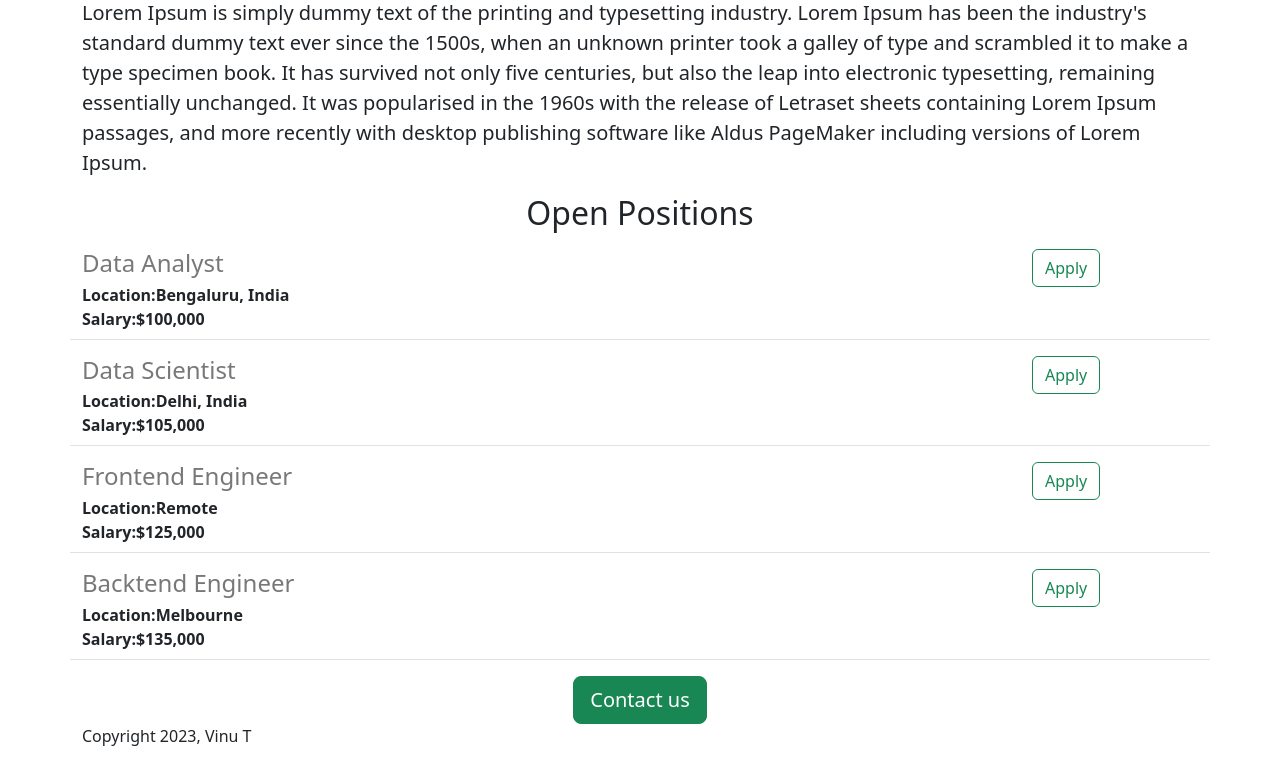
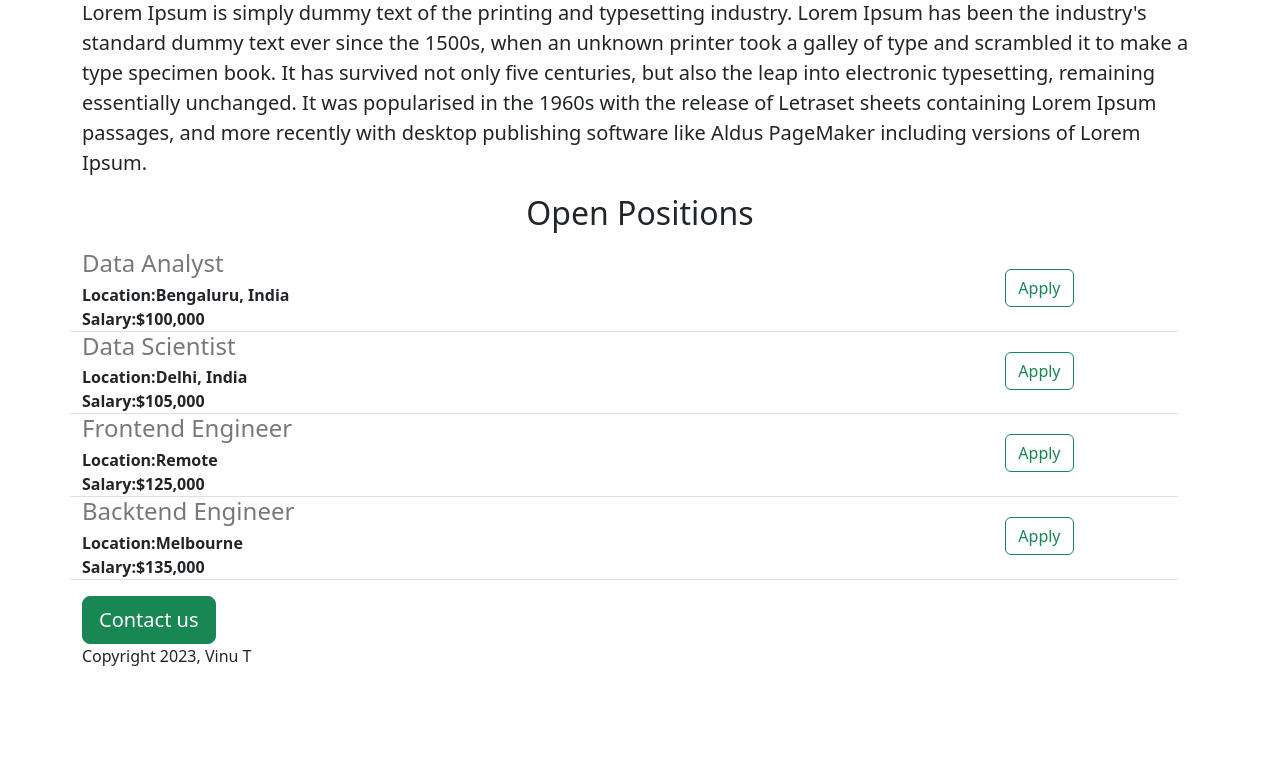
Before and after one commit to PandaMech/production-downtime, a Flask app: page / in a window 1280 px wide. Shown: the part 428-1192 px from the top of the page. After the commit the page ends 1094 px from the top, so only its background shows below. Run offline with Flask 2, Linux system fonts and the light colour scheme.

Commit message:
Fixed right buttons overflow in mobile devices

```diff
--- a/static/style.css
+++ b/static/style.css
@@ -27,9 +27,7 @@
   text-align:center;
 } */
 
-#container{
-  margin:0px auto;
-}
+
 
 /* .bodytext{
   font-family: Roboto;
--- a/templates/home.html
+++ b/templates/home.html
@@ -26,7 +26,7 @@
           {% include 'jobitem.html' %}
         {% endfor %}
       </p>
-      <div class = "text-center">
+      <div>
         <button class = "btn btn-success btn-lg">Contact us</button>
       </div>
       <p>Copyright 2023, Vinu T</p>
--- a/templates/jobitem.html
+++ b/templates/jobitem.html
@@ -1,4 +1,4 @@
-<div class="border-bottom row" style="margin-bottom:16px; padding-bottom:8px;">
+<div class="border-bottom row" style="margin-right:20px;">
   <div class = col-10>
     <h4 style = "color:rgb(120,120,120); margin-bottom:5px;">
         {{job['title']}}
@@ -14,7 +14,7 @@
   </div>
 
   <div class = "col-2 align-baseline">
-    <button type="button" class="btn btn-outline-success">Apply</button>
+    <button type="button" class="btn btn-outline-success" style = "margin-top:20px">Apply</button>
   </div>
 
 
```
